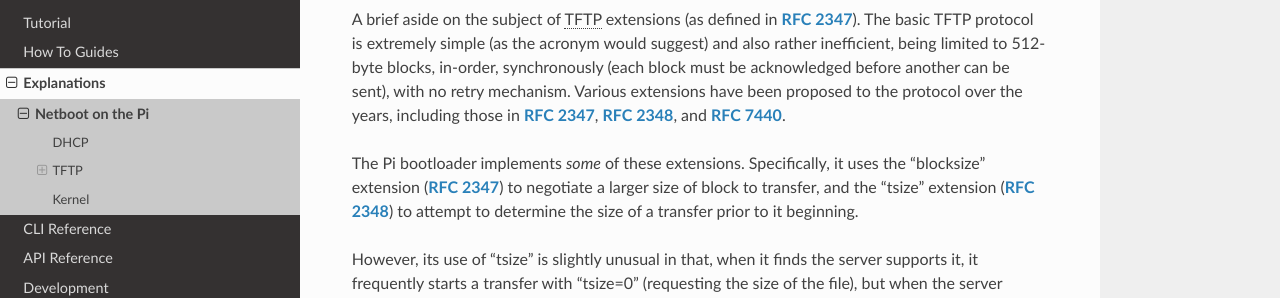
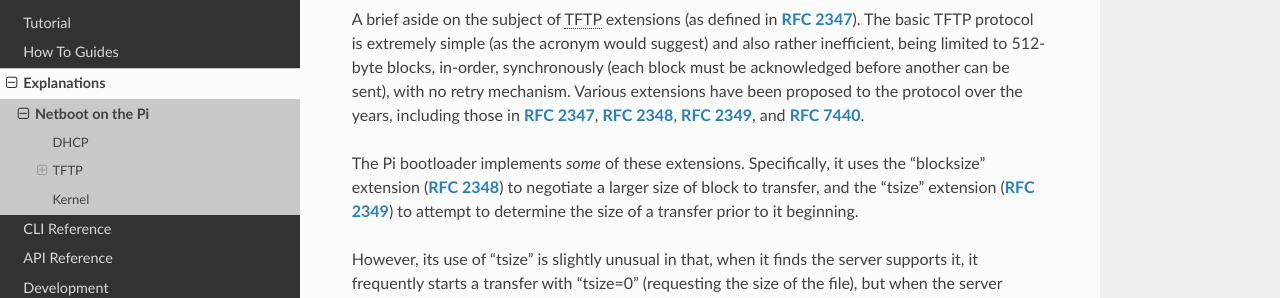
Before and after one commit to waveform80/nobodd, a Sphinx documentation site: the page built from docs/explain-pi-netboot.rst, in a window 1280 px wide and 900 px high, scrolled down 1580 px. Shown: the part 152-450 px from the top of the window. Built offline with Sphinx 7.4.7 and the Read the Docs theme 2.0.0, drawn with Linux system fonts in a browser that asks for light colours; formulas are drawn with MathJax 3.

Commit message:
Get the RFC refs right...

```diff
--- a/docs/explain-pi-netboot.rst
+++ b/docs/explain-pi-netboot.rst
@@ -102,11 +102,11 @@ simple (as the acronym would suggest) and also rather inefficient, being limited
 to 512-byte blocks, in-order, synchronously (each block must be acknowledged
 before another can be sent), with no retry mechanism. Various extensions have
 been proposed to the protocol over the years, including those in :rfc:`2347`,
-:rfc:`2348`, and :rfc:`7440`.
+:rfc:`2348`, :rfc:`2349`, and :rfc:`7440`.
 
 The Pi bootloader implements *some* of these extensions. Specifically, it uses
-the "blocksize" extension (:rfc:`2347`) to negotiate a larger size of block to
-transfer, and the "tsize" extension (:rfc:`2348`) to attempt to determine the
+the "blocksize" extension (:rfc:`2348`) to negotiate a larger size of block to
+transfer, and the "tsize" extension (:rfc:`2349`) to attempt to determine the
 size of a transfer prior to it beginning.
 
 However, its use of "tsize" is slightly unusual in that, when it finds the
```
